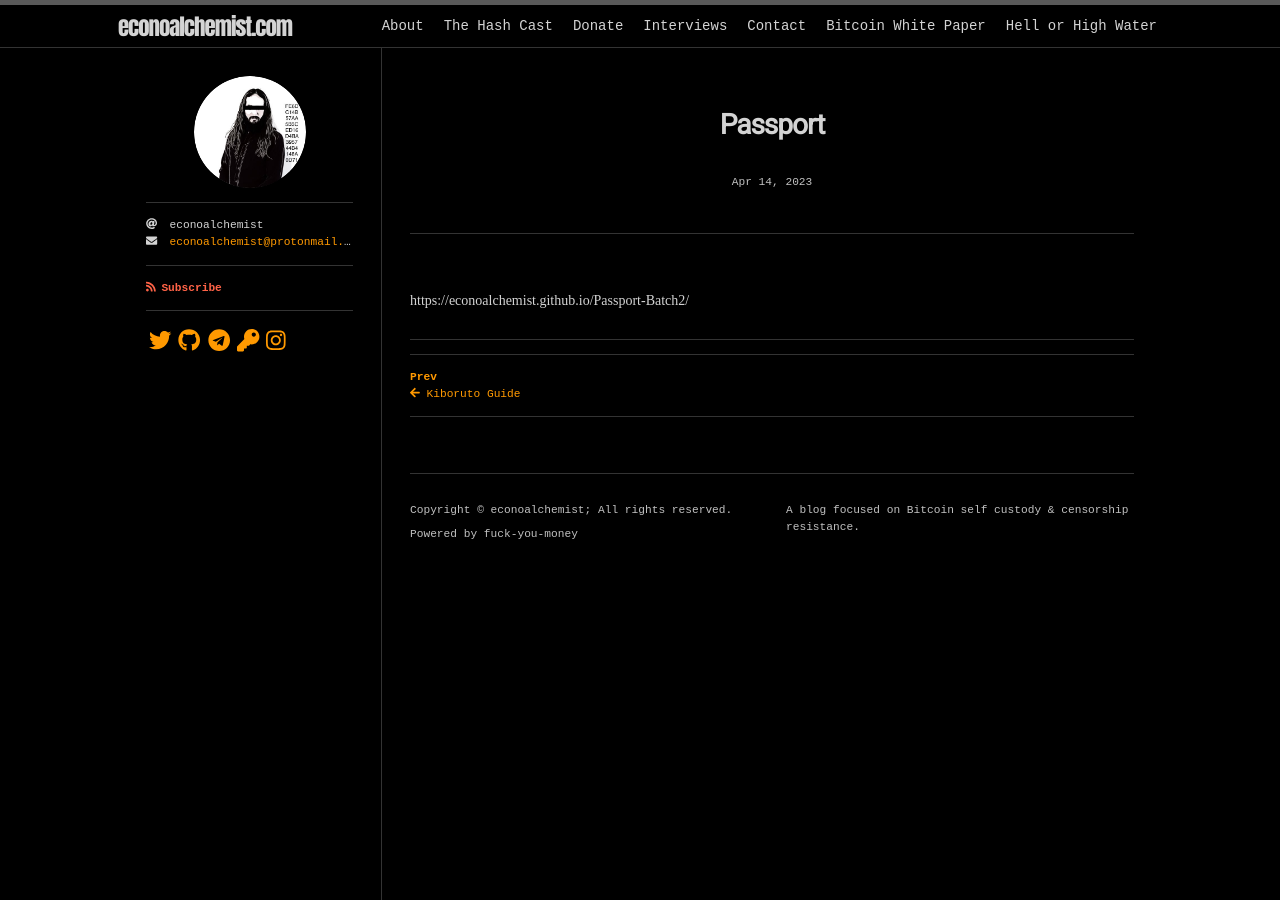
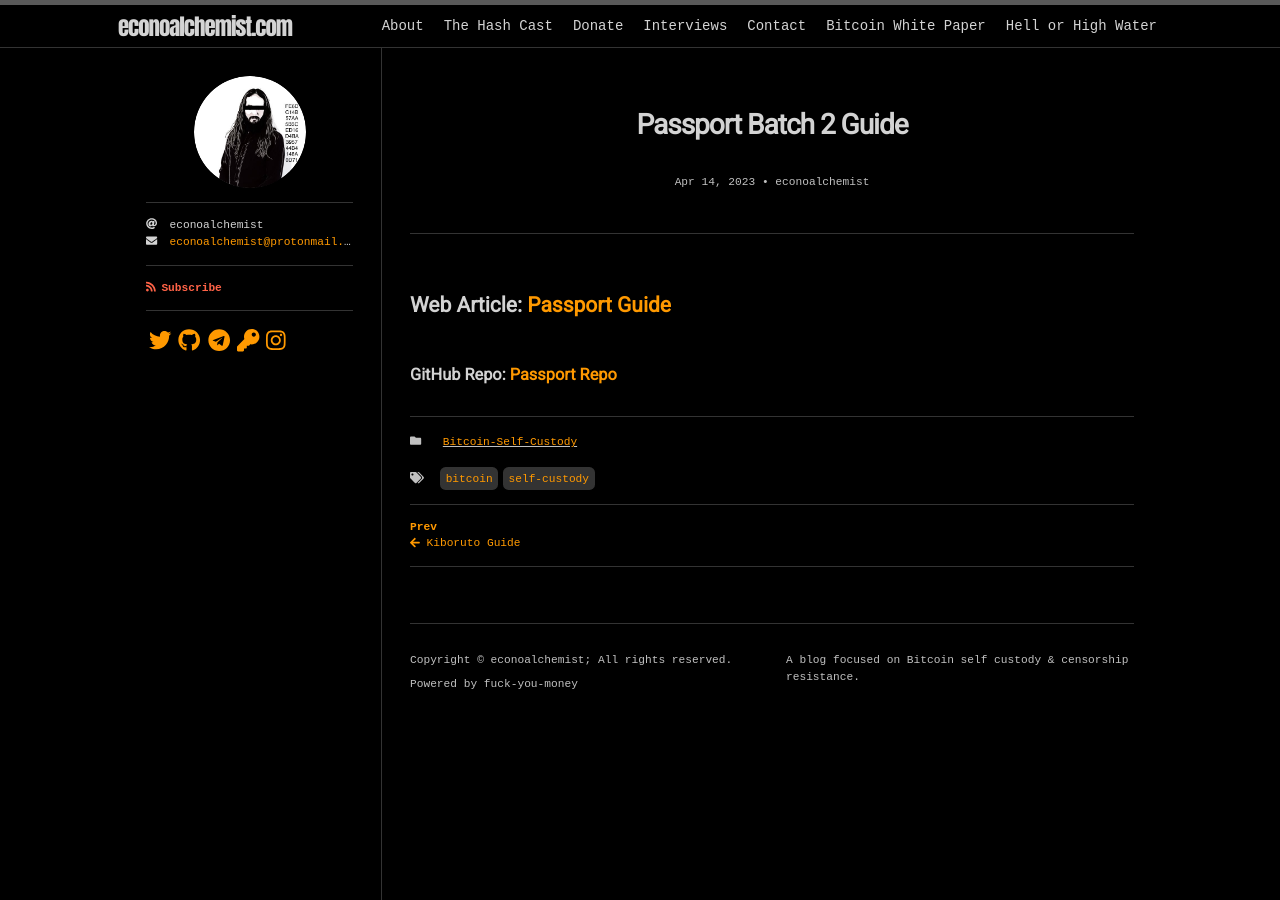
Before and after one commit to econoalchemist/econoalchemist.github.io, a Jekyll site: the page built from _posts/2023-04-14-Passport.md, in a window 1280 px wide. Built offline with Jekyll 4.4.1, drawn with Linux system fonts in a browser that asks for light colours; nearby versions of some CDN libraries; some web fonts are replaced; our own code applies the rules of GitHub Pages for plain Markdown files.

Commit message:
Update 2023-04-14-Passport.md

```diff
--- a/_posts/2023-04-14-Passport.md
+++ b/_posts/2023-04-14-Passport.md
@@ -1,4 +1,11 @@
-
-
-
-https://econoalchemist.github.io/Passport-Batch2/
+---
+layout: post
+toc: false
+title: "Passport Batch 2 Guide"
+categories: Bitcoin-Self-Custody
+tags: [bitcoin, self-custody]
+author:
+  - econoalchemist
+---
+## Web Article: [Passport Guide](https://econoalchemist.github.io/Passport-Batch2/)
+### GitHub Repo: [Passport Repo](https://github.com/econoalchemist/Passport-Batch2)
```
